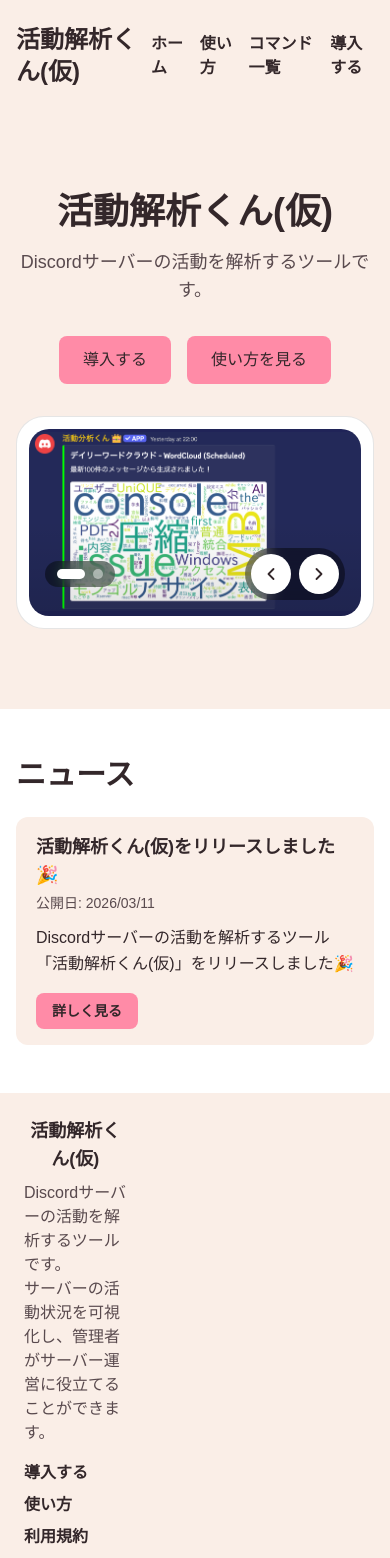
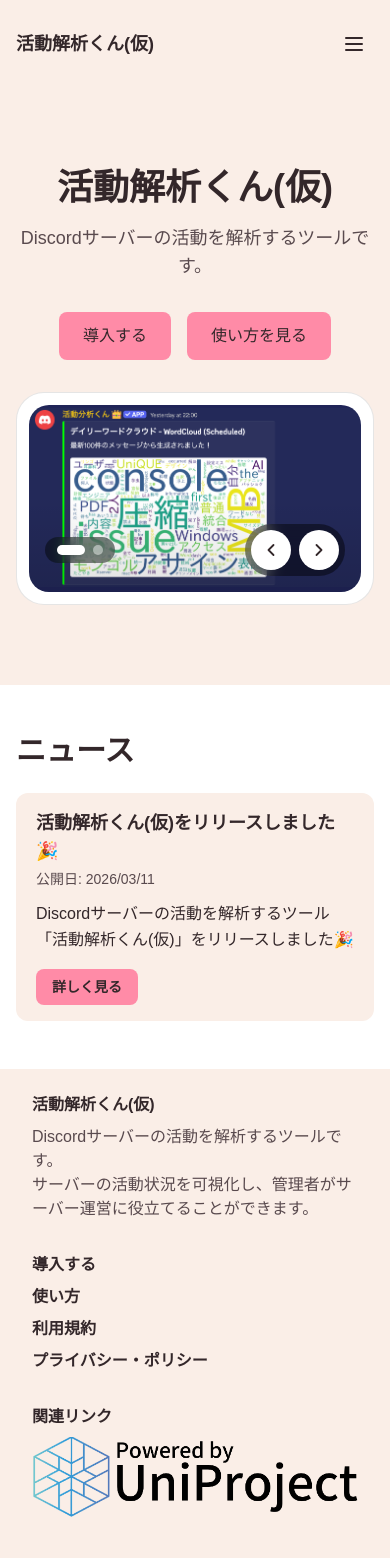
Before and after one commit to UniPro-tech/AnalyzeBotSite, a Next.js app: page / in a window 390 px wide. Shown: the top 1558 px of the page. Built offline with nearby package versions, Linux system fonts and the light colour scheme.

Commit message:
ヘッダーとフッターのスタイルを調整し、レスポンシブデザインを改善

```diff
--- a/src/components/Footer.tsx
+++ b/src/components/Footer.tsx
@@ -6,7 +6,7 @@ import { HeaderFooterStyles } from "@/constants/styles";
 export const dynamic = "force-static";
 
 const upperItemClassName =
-  "mb-4 md:mb-0 flex flex-col items-start w-[30%] h-full";
+  "mb-4 md:mb-0 flex flex-col items-start w-full md:w-[30%] h-full";
 
 export default function Footer() {
   return (
@@ -16,10 +16,12 @@ export default function Footer() {
       >
         <div
           id="footer-upper"
-          className="flex flex-col md:flex-row justify-between items-start max-w-6xl px-2 w-full"
+          className="flex flex-col md:flex-row justify-between items-start max-w-6xl px-4 sm:px-2 w-full gap-4 md:gap-0"
         >
           <div id="footer-left" className={`${upperItemClassName}`}>
-            <h4 className="text-lg font-bold mb-2">活動解析くん(仮)</h4>
+            <h4 className="text-base sm:text-lg font-bold mb-2">
+              活動解析くん(仮)
+            </h4>
             <p className={`${HeaderFooterStyles.paragraph} wrap-`}>
               Discordサーバーの活動を解析するツールです。
               <br />
@@ -31,7 +33,7 @@ export default function Footer() {
             </p>
           </div>
           <div id="footer-center" className={`${upperItemClassName}`}>
-            <nav className="flex flex-col space-y-2 items-start">
+            <nav className="flex flex-col space-y-2 items-start w-full">
               <Link href="/invite" className={`${HeaderFooterStyles.link}`}>
                 導入する
               </Link>
@@ -53,19 +55,21 @@ export default function Footer() {
             </nav>
           </div>
           <div id="footer-right" className={`${upperItemClassName}`}>
-            <h2 className="text-lg font-bold mb-2">関連リンク</h2>
+            <h2 className="text-base sm:text-lg font-bold mb-2">関連リンク</h2>
             <Link href="https://uniproject.jp">
               <Image
                 src={"/imgs/common/powered_by_unipro_Black.webp"}
                 alt="Powered by UniProject"
                 width={200}
                 height={50}
+                sizes="(min-width: 640px) 200px, 160px"
+                className="w-auto h-auto"
               />
             </Link>
           </div>
         </div>
         <div id="footer-under">
-          <span>
+          <span className="text-xs sm:text-sm">
             &copy;{" "}
             {new Date().getFullYear() > 2026
               ? `2026-${new Date().getFullYear()}`
--- a/src/components/Header.tsx
+++ b/src/components/Header.tsx
@@ -1,40 +1,71 @@
+"use client";
+
 import Link from "next/link";
+import { useState } from "react";
 import "../app/globals.css";
 import { HeaderFooterStyles } from "@/constants/styles";
 
-export const dynamic = "force-static";
+export default function Header() {
+  const [isOpen, setIsOpen] = useState(false);
 
-export default function Header() {
+  const toggleMenu = () => setIsOpen(!isOpen);
+
+  const navItems = [
+    { href: "/", label: "ホーム" },
+    { href: "/howto", label: "使い方" },
+    { href: "/commands", label: "コマンド一覧" },
+    { href: "/invite", label: "導入する" },
+  ];
+
   return (
     <header className={`${HeaderFooterStyles.base.wrapper}`}>
       <div
         className={`${HeaderFooterStyles.base.common} ${HeaderFooterStyles.base.header}`}
       >
-        <h1 className="text-2xl font-bold">
-          <Link href="/">活動解析くん(仮)</Link>
-        </h1>
-        <nav className="flex flex-row items-center space-x-2">
-          <ul className="flex space-x-4">
-            <li>
-              <Link href="/" className={`${HeaderFooterStyles.link}`}>
-                ホーム
-              </Link>
-            </li>
-            <li>
-              <Link href="/howto" className={`${HeaderFooterStyles.link}`}>
-                使い方
-              </Link>
-            </li>
-            <li>
-              <Link href="/commands" className={`${HeaderFooterStyles.link}`}>
-                コマンド一覧
-              </Link>
-            </li>
-            <li>
-              <Link href="/invite" className={`${HeaderFooterStyles.link}`}>
-                導入する
-              </Link>
-            </li>
+        <div className="flex justify-between items-center w-full sm:w-auto">
+          <h1 className="text-lg sm:text-2xl font-bold">
+            <Link href="/">活動解析くん(仮)</Link>
+          </h1>
+          <button
+            type="button"
+            className="sm:hidden p-2 hover:opacity-75 transition-opacity"
+            onClick={toggleMenu}
+            aria-label="メニューを開く"
+          >
+            <svg
+              className="w-6 h-6"
+              fill="none"
+              stroke="currentColor"
+              viewBox="0 0 24 24"
+            >
+              <title>メニュー</title>
+              <path
+                strokeLinecap="round"
+                strokeLinejoin="round"
+                strokeWidth={2}
+                d="M4 6h16M4 12h16M4 18h16"
+              />
+            </svg>
+          </button>
+        </div>
+
+        <nav
+          className={`${
+            isOpen ? "flex" : "hidden"
+          } sm:flex flex-col sm:flex-row items-start sm:items-center space-y-2 sm:space-y-0 sm:space-x-4 w-full sm:w-auto mt-4 sm:mt-0`}
+        >
+          <ul className="flex flex-col sm:flex-row space-y-2 sm:space-y-0 sm:space-x-4 w-full">
+            {navItems.map((item) => (
+              <li key={item.href}>
+                <Link
+                  href={item.href}
+                  className={`${HeaderFooterStyles.link} block`}
+                  onClick={() => setIsOpen(false)}
+                >
+                  {item.label}
+                </Link>
+              </li>
+            ))}
           </ul>
         </nav>
       </div>
--- a/src/constants/styles.ts
+++ b/src/constants/styles.ts
@@ -36,14 +36,12 @@ export const colors: ColorConfigs = {
 
 export const HeaderFooterStyles = {
   base: {
-    // Use Tailwind arbitrary value classes that reference CSS variables.
-    // Keep the classes literal so Tailwind JIT can detect them.
-    wrapper: `w-full py-6 bg-(--hero-background) text-(--hero-headline) p-4 flex items-center`,
-    common: `w-full max-w-6xl mx-auto flex items-center`,
-    header: `justify-between flex-row`,
+    wrapper: `w-full py-6 bg-(--hero-background) text-(--hero-headline) px-4 flex items-center`,
+    common: `w-full max-w-6xl mx-auto flex gap-4 sm:gap-0`,
+    header: `flex-col sm:flex-row items-start sm:items-center justify-between`,
     footer: `text-center flex-col justify-center space-y-8`,
   },
-  link: `font-bold hover:underline no-underline hover:text-(--hero-button)`,
+  link: `font-bold hover:underline no-underline hover:text-(--hero-button) transition-colors`,
   paragraph: `text-left text-(--hero-paragraph)`,
 };
 
```
